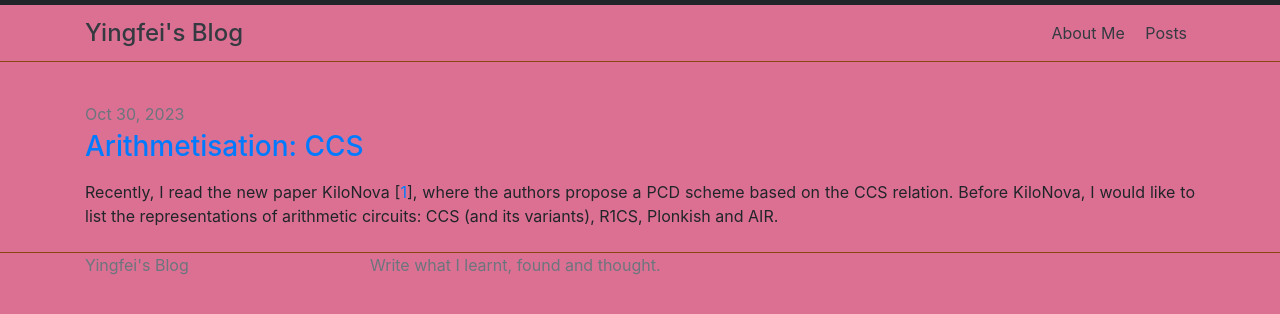
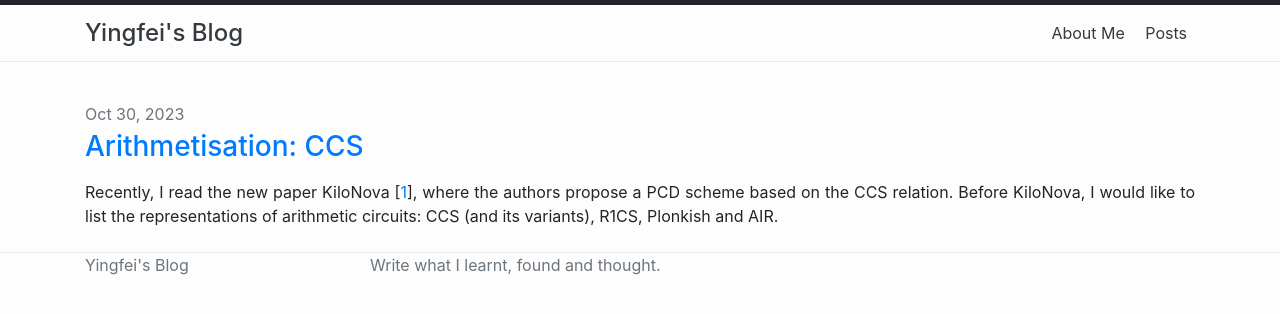
Before and after one commit to YanYingfei/yanyingfei.github.io, a Jekyll site: the page built from index.md, in a window 1280 px wide. Shown: the top 314 px of the page. Built offline with Jekyll 4.4.1, drawn with Linux system fonts in a browser that asks for light colours.

Commit message:
Update _layout.scss

```diff
--- a/_sass/minima-reboot/_layout.scss
+++ b/_sass/minima-reboot/_layout.scss
@@ -1,5 +1,5 @@
-$layout-color-border: #8B4513 !default;
-$layout-color-background: #DB7093 !default;
+$layout-color-border: #e9ecef !default;
+$layout-color-background: #fdfdfd !default;
 $layout-color-syntax-highlighting-background: #f8f9fa !default;
 $layout-responsive-nav-cutoff: 768px !default;
 
```
